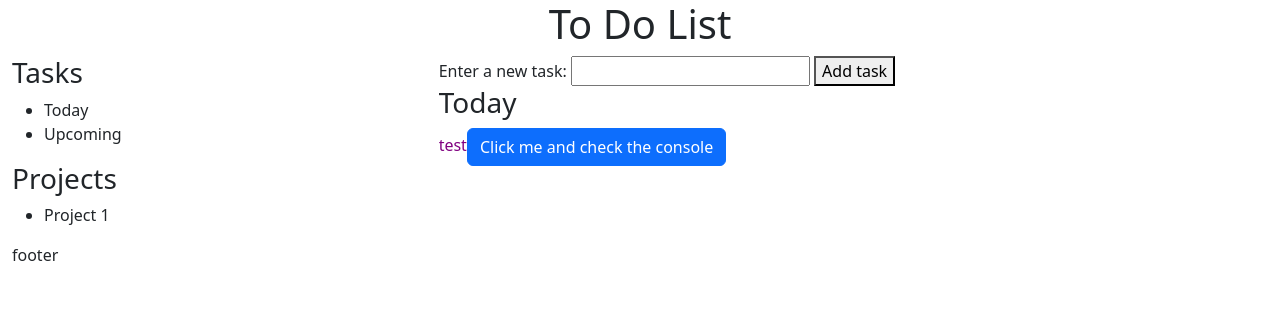
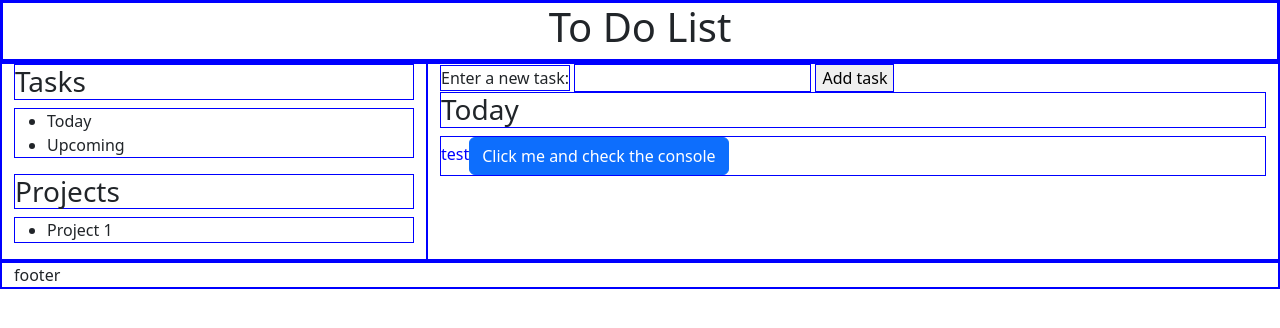
Before and after one commit to mchlol/todo, a plain HTML site: page index.html in a window 1280 px wide. Drawn offline with nearby package versions, Linux system fonts and the light colour scheme.

Commit message:
set up sass to css file and watch command in config

```diff
--- a/index.css
+++ b/index.css
@@ -1,3 +1,3 @@
-.view-pane{color:purple}
+.view-pane{color:blue}div>*{border:1px solid blue}
 
 /*# sourceMappingURL=index.css.map*/
```
Also changed, not shown: index.html (+1 -0 lines), 1 other file.
